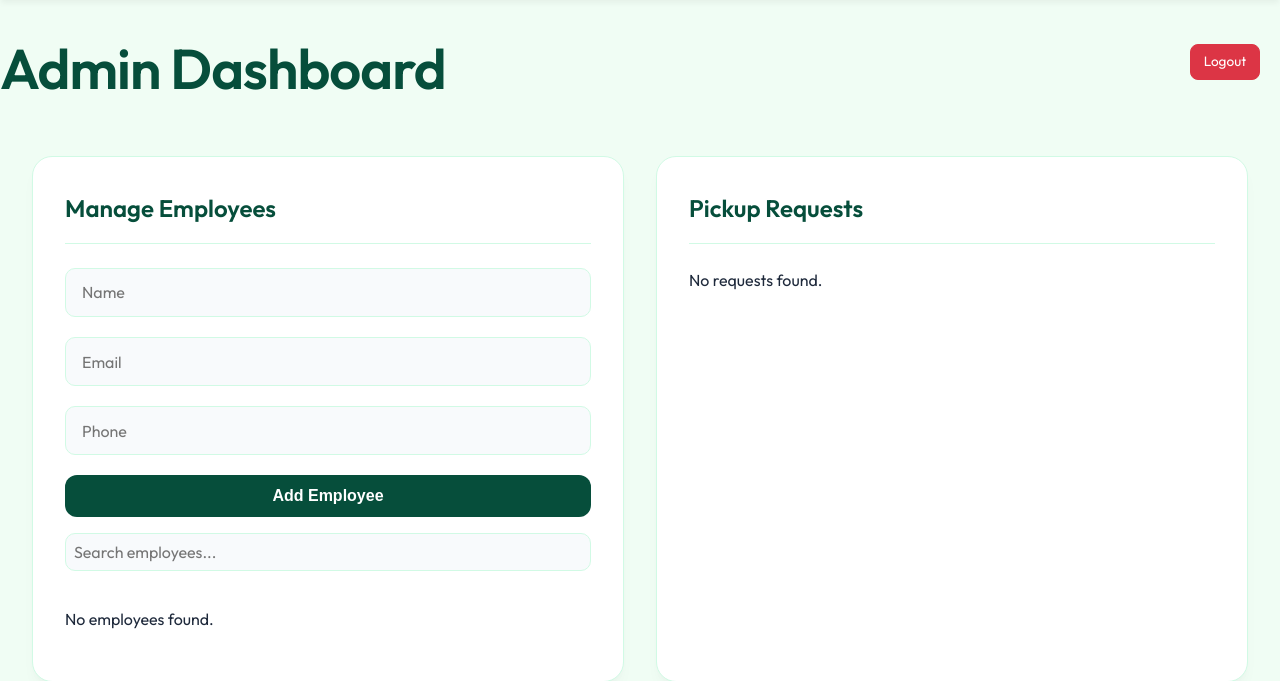
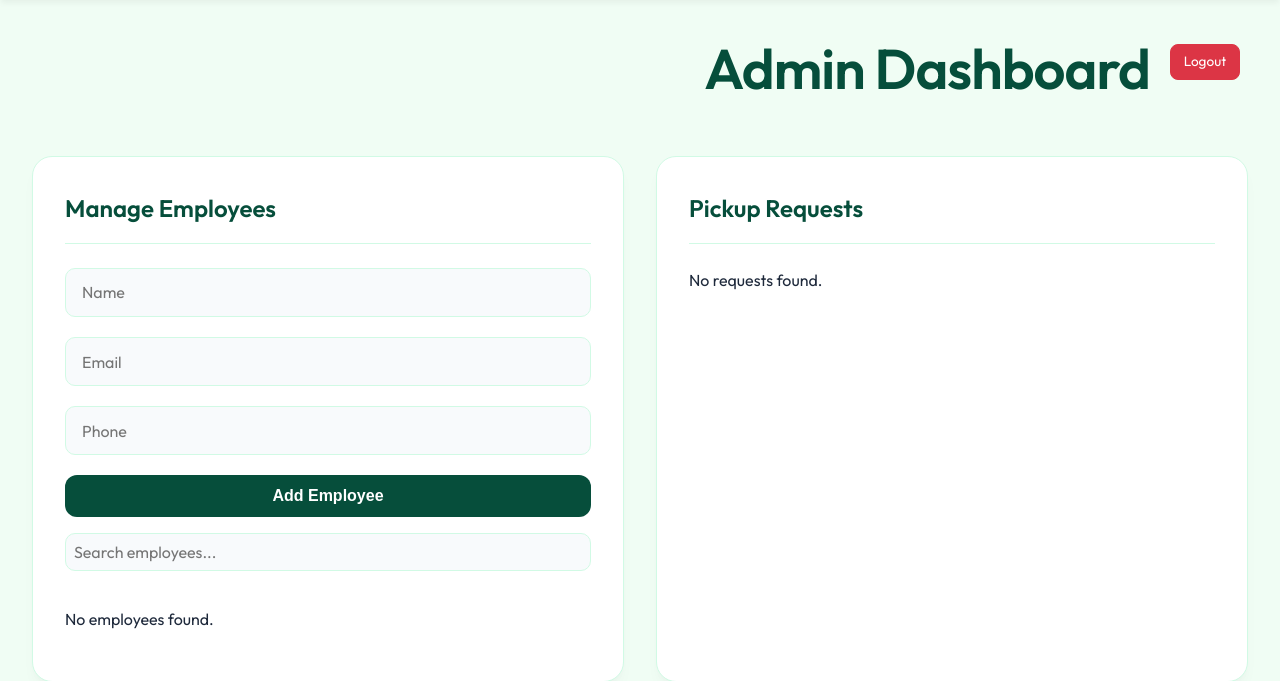
Before and after one commit to snehas82523/e-waste-disposal-system, a Flask app: page /admin in a window 1280 px wide. Shown: the part 71-752 px from the top of the page. Run offline with Flask 3, Linux system fonts and the light colour scheme; the visitor is signed in with stand-in values (Sample User, id 1); data that the repository does not hold is empty.

Commit message:
Align Admin Dashboard header to right

```diff
--- a/templates/admin.html
+++ b/templates/admin.html
@@ -2,7 +2,8 @@
 
 {% block content %}
 <div class="admin-dashboard">
-    <div class="header-section" style="display: flex; justify-content: space-between; align-items: center;">
+    <div class="header-section"
+        style="display: flex; justify-content: flex-end; align-items: center; gap: 20px; padding-right: 20px;">
         <h1>Admin Dashboard</h1>
         <a href="{{ url_for('admin_logout') }}" class="btn-sm btn-outline"
             style="text-decoration: none; color: white; background-color: #dc3545; border-color: #dc3545; margin-right: 20px;">Logout</a>
```
